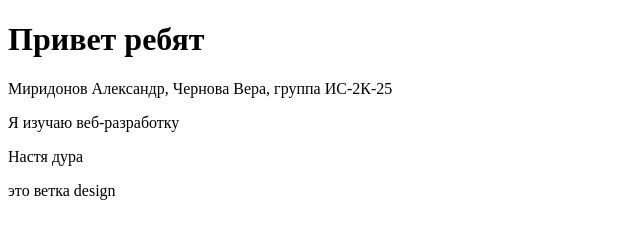
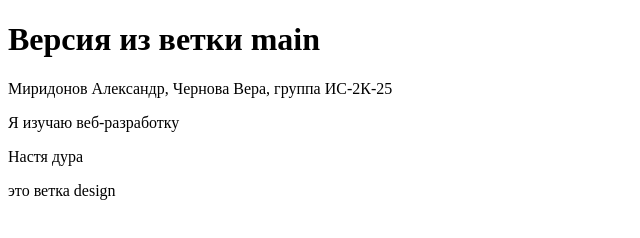
Before and after one commit to Alex-create-lab/uchebnaya-praktika, a plain HTML site: page index.html in a window 1280 px wide. Shown: the whole page, without its empty margins (0-640 px from the left). Drawn offline with Linux system fonts and the light colour scheme.

Commit message:
Change h1 in main

```diff
--- a/index.html
+++ b/index.html
@@ -6,7 +6,8 @@
     <title>Моя первая страница</title>
 </head>
 <body>
-    <h1>Привет ребят</h1>
+    <h1>Версия из
+        ветки main</h1>
     <p>Миридонов Александр, Чернова Вера, группа ИС-2К-25</p>
     <p>Я изучаю веб-разработку</p>
     <p>Настя дура</p>
```
